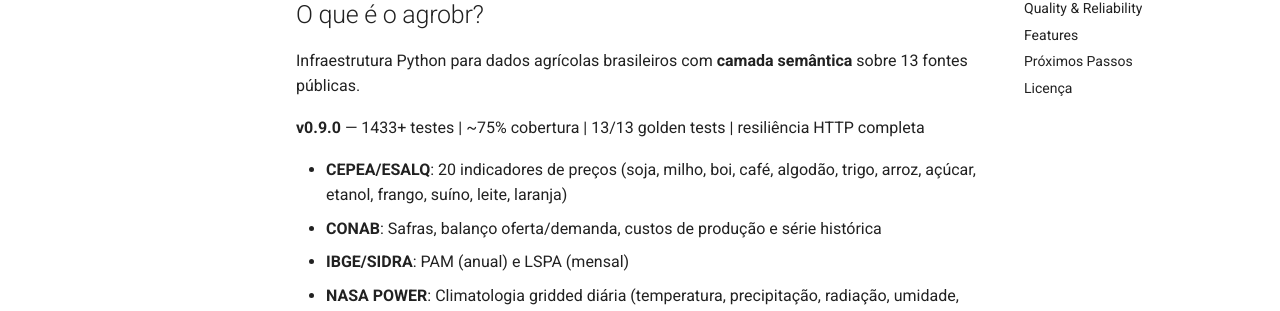
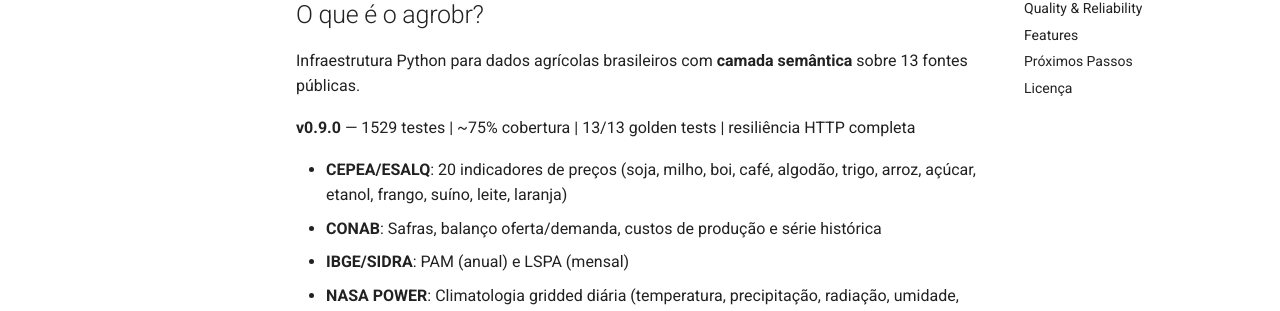
Before and after one commit to bruno-portfolio/agrobr, an MkDocs documentation site: the page built from docs/index.md, in a window 1280 px wide and 900 px high. Shown: the part 340-651 px from the top of the window. Built offline with MkDocs 1.6.1 and Material for MkDocs 9.7.7, drawn with Linux system fonts in a browser that asks for light colours; comment, search, counter and statistics services are not loaded; some of the changed text lies outside the part shown.

Commit message:
docs: update test count to 1529 across all docs

```diff
--- a/docs/index.md
+++ b/docs/index.md
@@ -11,7 +11,7 @@
 
 Infraestrutura Python para dados agrícolas brasileiros com **camada semântica** sobre 13 fontes públicas.
 
-**v0.9.0** — 1433+ testes | ~75% cobertura | 13/13 golden tests | resiliência HTTP completa
+**v0.9.0** — 1529 testes | ~75% cobertura | 13/13 golden tests | resiliência HTTP completa
 
 - **CEPEA/ESALQ**: 20 indicadores de preços (soja, milho, boi, café, algodão, trigo, arroz, açúcar, etanol, frango, suíno, leite, laranja)
 - **CONAB**: Safras, balanço oferta/demanda, custos de produção e série histórica
@@ -103,7 +103,7 @@
 
 | Métrica | Valor |
 |---------|-------|
-| Testes | 1433+ passando |
+| Testes | 1529 passando |
 | Cobertura | ~75% |
 | Golden tests | 13/13 fontes |
 | Resiliência HTTP | Retry centralizado + 429/Retry-After |
```
Also changed, not shown: CHANGELOG.md (+1 -1 lines), README.md (+2 -2 lines), release_notes.md (+2 -2 lines), 1 other file.
